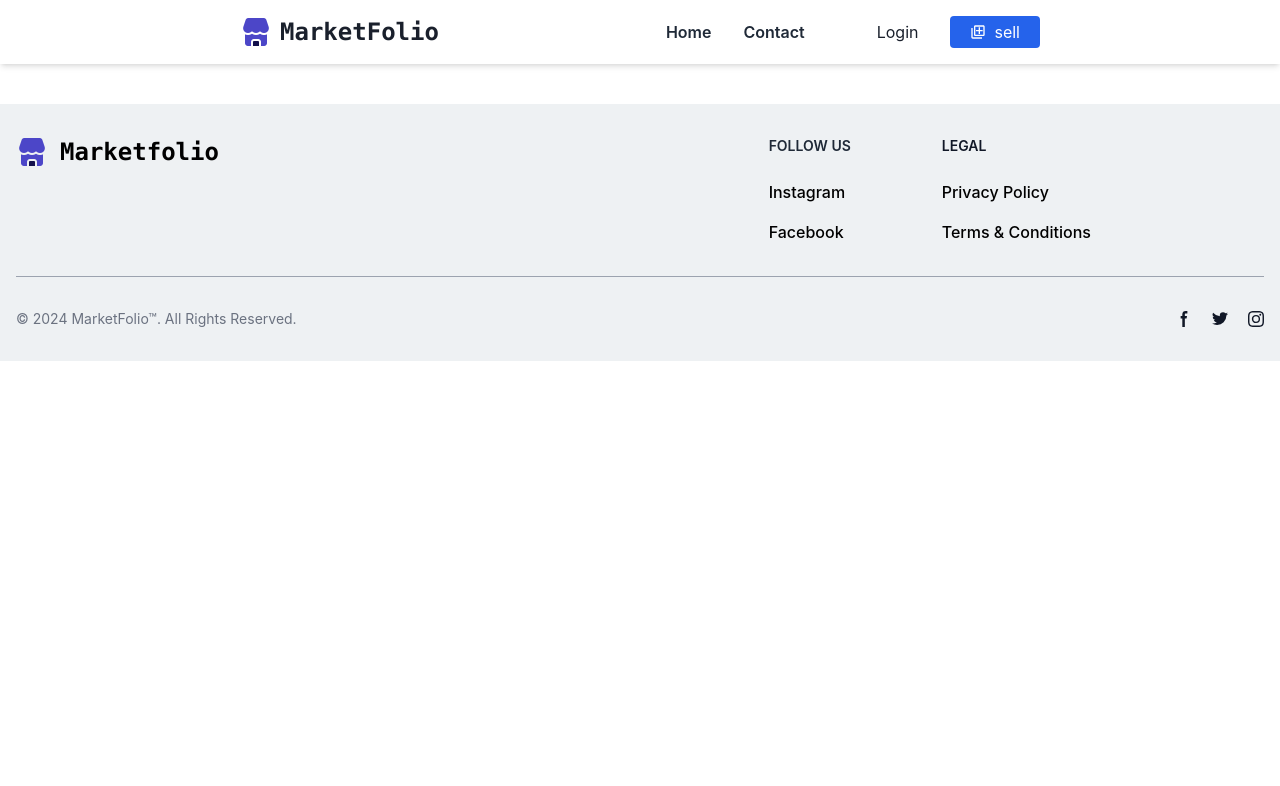
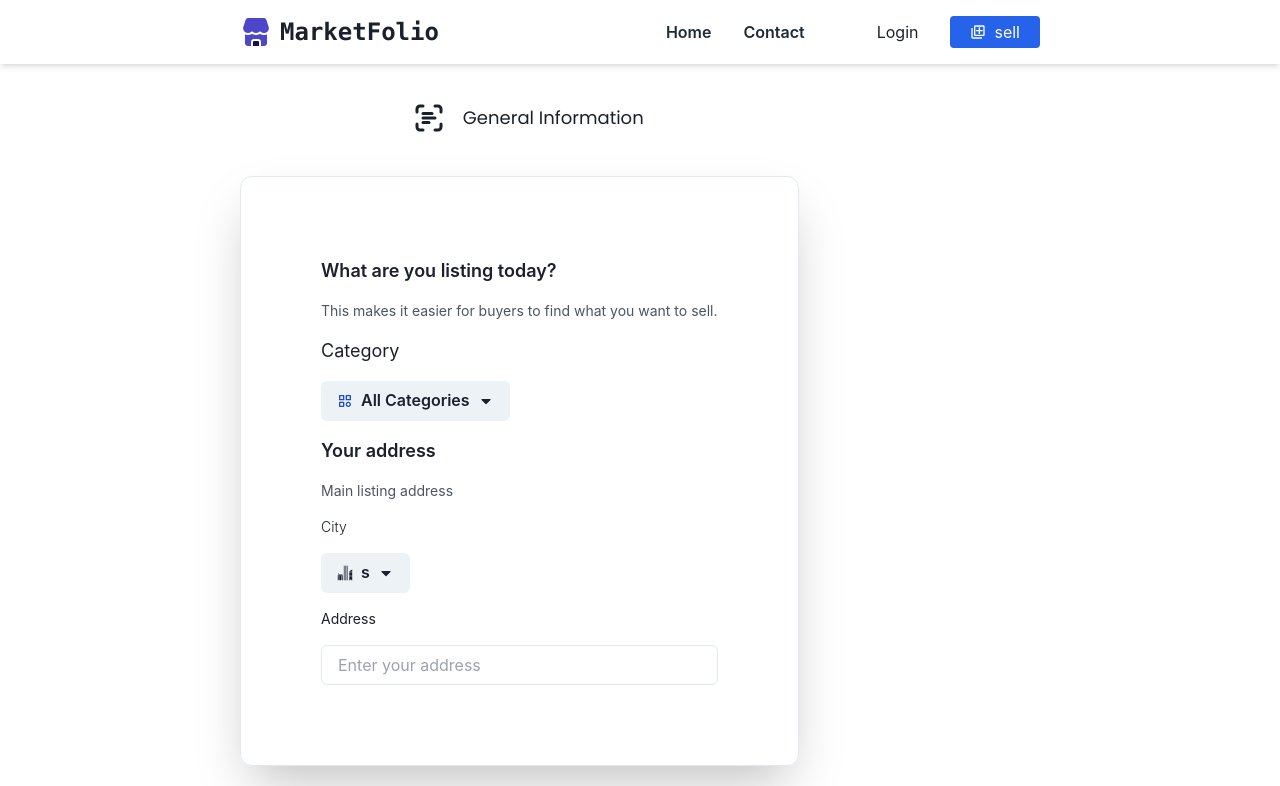
Before and after one commit to chanka1021/marketfolio, a React (Vite) app: page /insert in a window 1280 px wide. Shown: the top 786 px of the page. Built offline with nearby package versions, Linux system fonts and the light colour scheme; some icons are missing.

Commit message:
listing general information

```diff
--- a/index.html
+++ b/index.html
@@ -7,7 +7,7 @@
     <link rel="preconnect" href="https://fonts.gstatic.com" crossorigin>
     <link href="https://fonts.googleapis.com/css2?family=Poppins:ital,wght@0,100;0,200;0,300;0,400;0,500;0,600;0,700;0,800;0,900;1,100;1,200;1,300;1,400;1,500;1,600;1,700;1,800;1,900&family=Roboto:ital,wght@0,100;0,300;0,400;0,500;0,700;0,900;1,100;1,300;1,400;1,500;1,700;1,900&display=swap" rel="stylesheet">
     <meta name="viewport" content="width=device-width, initial-scale=1.0" />
-    <title>Vite + React</title>
+    <title>MarketFolio ⚡</title>
   </head>
   <body>
     <div id="root"></div>
--- a/package.json
+++ b/package.json
@@ -14,6 +14,7 @@
     "@emotion/react": "^11.11.3",
     "@emotion/styled": "^11.11.0",
     "aos": "^2.3.4",
+    "awesome-react-stepper": "^1.1.1",
     "axios": "^1.6.7",
     "framer-motion": "^11.0.5",
     "react": "^18.2.0",
--- a/src/App.jsx
+++ b/src/App.jsx
@@ -14,8 +14,9 @@ function App() {
   const { user } = useAuthContext();
 
   return (
-    <div className="App">
+    <div className="flex flex-col min-h-screen">
       <Navbar />
+      <div className="flex-grow">
         <Routes>
           <Route path="/" element={<Home />} />
           <Route path="/login" element= { user ? <Navigate to='/' /> : <Login />} />
@@ -25,10 +26,10 @@ function App() {
           <Route path="/account/:tab" element={ user? <UserSettings/> : <Navigate  to='/login' />} />
           <Route path="/account" element={<Navigate to="/account/listings"  />} />
           <Route path="/insert" element={<Insert/>} />
-
           <Route path='/account/settings/:tab' element={ user? <Settings/> : <Navigate  to='/login' />} />
         </Routes>
-      <Footer/>
+      </div>
+      <Footer className="mt-auto" />
     </div>
   );
 }
--- a/src/components/Footer.jsx
+++ b/src/components/Footer.jsx
@@ -4,7 +4,7 @@ import img from "../assets/logo.png";
 function Footer() {
   return (
     <>
-      <footer className="bg-[#eef1f3] mt-10">
+      <footer className="bg-[#eef1f3] mt-10 bottom-0">
         <div className="mx-auto w-full max-w-screen-xl p-4 py-6 lg:py-8">
           <div className="md:flex md:justify-between">
             <div className="mb-6 md:mb-0">
--- a/src/pages/Insert.jsx
+++ b/src/pages/Insert.jsx
@@ -1,19 +1,129 @@
-import React from 'react'
+import Stepper from "awesome-react-stepper";
+import React from "react";
+import { TbTextScan2 } from "react-icons/tb";
+import { HiOutlinePencil } from "react-icons/hi2";
+import { TbPhotoCheck } from "react-icons/tb";
+import { TbFlagCheck } from "react-icons/tb";
+import { Box, Button, Input, useDisclosure } from "@chakra-ui/react";
+import { FaCaretDown } from "react-icons/fa";
+import { GiModernCity } from "react-icons/gi";
+import { Categories } from "./../data/categories";
+import { useAuthContext } from "./../hooks/useAuthContext";
+import  CitySelectorDrawer  from "../components/Drawers/CitySelectorDrawer";
+import CategorySelectorDrawer from "../components/Drawers/CategorySelectorDrawer";
 
 function Insert() {
-    const steps = [
-        { title: 'General informations', description: 'Fill in the general information for your listing' },
-        { title: 'Listing details', description: 'Add more details to your listing' },
-        { title: 'Listing photos', description: 'Add good quality photos' },
-        { title: 'Listing publication', description: 'Publish and boost your listing' },
+  const { user } = useAuthContext();
+  const [category, setCategory] = React.useState(Categories[0]);
+  const [city, setCity] = React.useState("s");
+  const [address, setAddress] = React.useState("");
 
-      ]
+  const {
+    isOpen: isOpen,
+    onOpen: onOpen,
+    onClose: onClose,
+  } = useDisclosure();
+  const {
+    isOpen: isOpen2,
+    onOpen: onOpen2,
+    onClose: onClose2,
+  } = useDisclosure();
+
+  const handleCatClick = (cat) => {
+    setCategory(cat);
+    onClose();
+  };
+  const handleCityClick = (city) => {
+    setCity(city);
+    onClose2();
+  };
+  const GeneralInformation = (
+    <div className="shadow-2xl border rounded-xl p-20 mt-10   flex flex-col space-y-4">
+      <h2 className="text-lg font-semibold">What are you listing today?</h2>
+      <p className="text-sm text-gray-600">
+        This makes it easier for buyers to find what you want to sell.
+      </p>
+      <span className="mr-2">Category</span>
+      <Button
+        width="fit-content"
+        rightIcon={<FaCaretDown />}
+        leftIcon={<a style={{ color: `${category.color}` }}>{category.icon}</a>}
+        onClick={onOpen}
+      >
+        {category.name}
+      </Button>
+
+      <h2 className="text-lg font-semibold">Your address</h2>
+      <p className="text-sm text-gray-600">Main listing address</p>
+      <span className="mr-2 font-light text-sm ">City</span>
+      <Button
+        width="fit-content"
+        rightIcon={<FaCaretDown />}
+        leftIcon={<GiModernCity />}
+        onClick={onOpen2}
+      >
+        {city}
+      </Button>
+      <label className="text-sm">Address</label>
+      <Input
+        className="border border-gray-300 rounded px-2 py-1"
+        placeholder="Enter your address"
+      />
+      <CitySelectorDrawer
+        isOpen={isOpen2}
+        onClose={onClose2}
+        handleCitySelection={handleCityClick}
+      />
+      <CategorySelectorDrawer
+        isOpen={isOpen}
+        onClose={onClose}
+        handleCategoryClick={handleCatClick}
+      />
+    </div>
+  );
+
+  const steps = [
+    {
+      title: "General Information",
+      description: "Fill in the general information for your listing",
+      icon: <TbTextScan2 />,
+      content: GeneralInformation,
+    },
+    {
+      title: "Listing Details",
+      description: "Add more details to your listing",
+      icon: <HiOutlinePencil />,
+      content: GeneralInformation,
+    },
+    {
+      title: "Listing Photos",
+      description: "Add good quality photos",
+      icon: <TbPhotoCheck />,
+      content: GeneralInformation,
+    },
+    {
+      title: "Listing Publication",
+      description: "Publish and boost your listing",
+      icon: <TbFlagCheck />,
+      content: GeneralInformation,
+    },
+  ];
 
   return (
-    <div className='w-full'>
-
+    <div className="w-full xl:px-60 md:px-20 items-center text-lg gap-2 justify-between py-4 ">
+      <Stepper>
+        {steps.map((step, index) => (
+          <div key={index}>
+            <div className="flex justify-center pt-5 items-center font-[Poppins] text-lg">
+              <a className="text-4xl px-4">{step.icon}</a>
+              {step.title}
+            </div>
+            <span className="w-full">{step.content}</span>
+          </div>
+        ))}
+      </Stepper>
     </div>
-  )
+  );
 }
 
-export default Insert
+export default Insert;
```
Also changed, not shown: 1 other file (tests, documents, lock files or other folders). Lines whose indentation alone changed are shown as unchanged.
